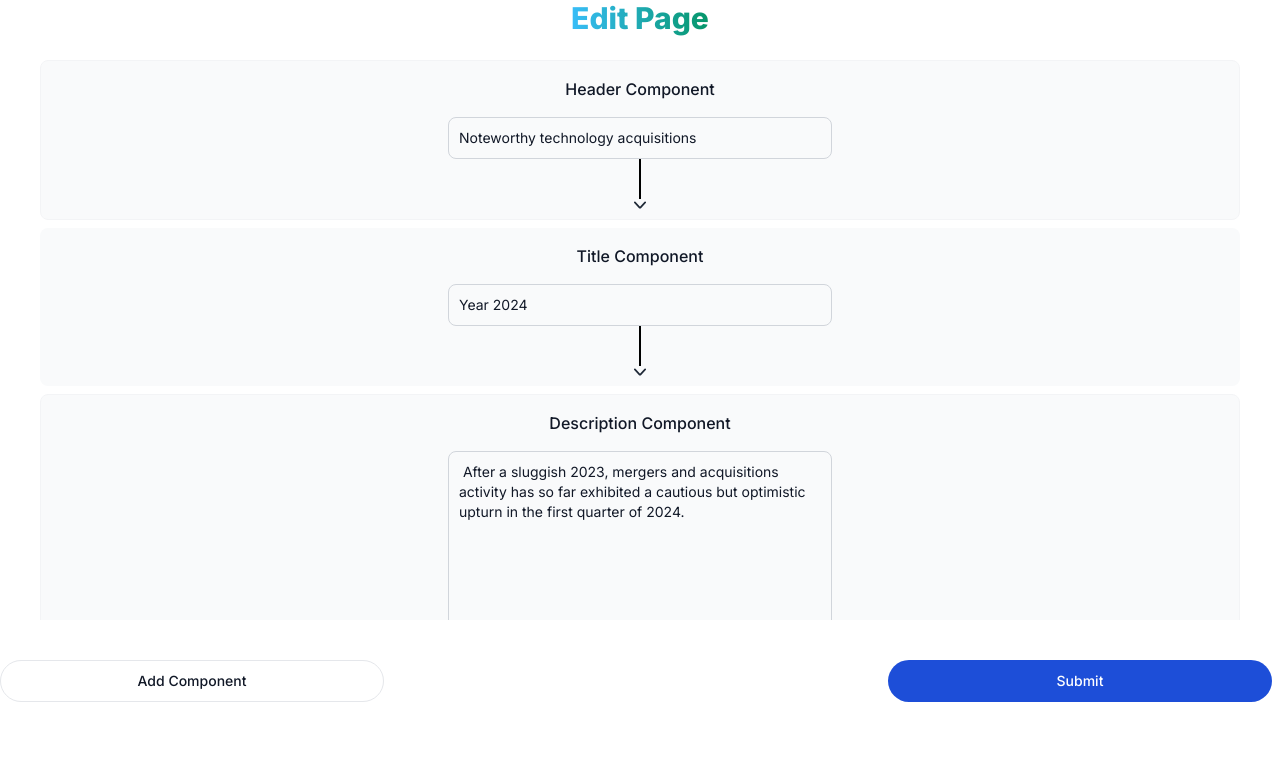
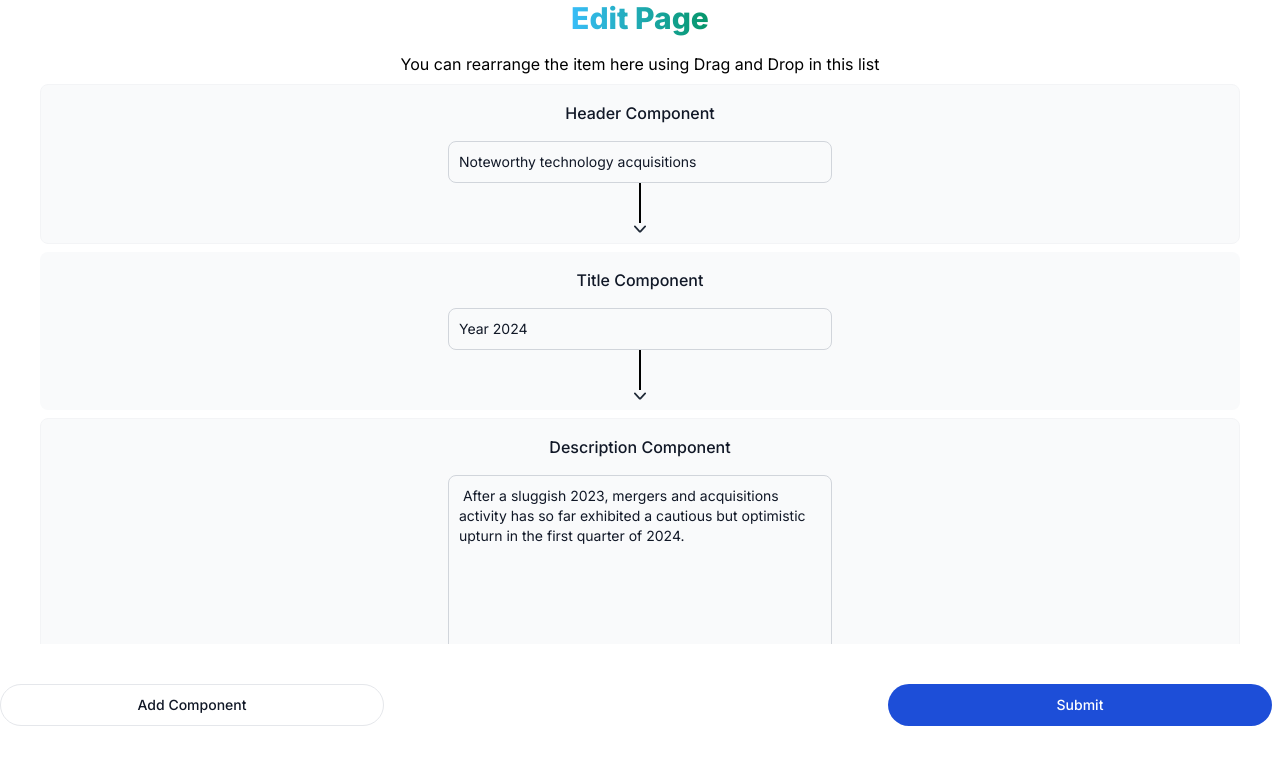
Before and after one commit to Ajayghoshm/Fibr-assignment, a Next.js app: page /dashboard/1/edit in a window 1280 px wide. Shown: the top 764 px of the page. Built offline with nearby package versions, Linux system fonts and the light colour scheme.

Commit message:
added label for drag and drop

```diff
--- a/app/dashboard/[slug]/edit/page.jsx
+++ b/app/dashboard/[slug]/edit/page.jsx
@@ -243,6 +243,7 @@ const [name, setName] = useState(slug)
 return (
     <>
         <h2 class="mb-4 flex justify-center text-xl font-extrabold text-gray-900 dark:text-white md:text-3xl lg:text-3xl"><span class="text-transparent bg-clip-text bg-gradient-to-r to-emerald-600 from-sky-400">Edit Page</span></h2>
+        <label className="flex justify-center w-full">You can rearrange the item here using Drag and Drop in this list</label>
         {/* <div className="flex justify-center flex-col items-center space-y-2">
                 <label>Page Name</label>
                 <input className="bg-gray-50 border border-gray-300 text-gray-900 text-sm rounded-lg focus:ring-blue-500 focus:border-blue-500 block  p-2.5 dark:bg-gray-700 dark:border-gray-600 dark:placeholder-gray-400 dark:text-white dark:focus:ring-blue-500 dark:focus:border-blue-500 w-96"
```
